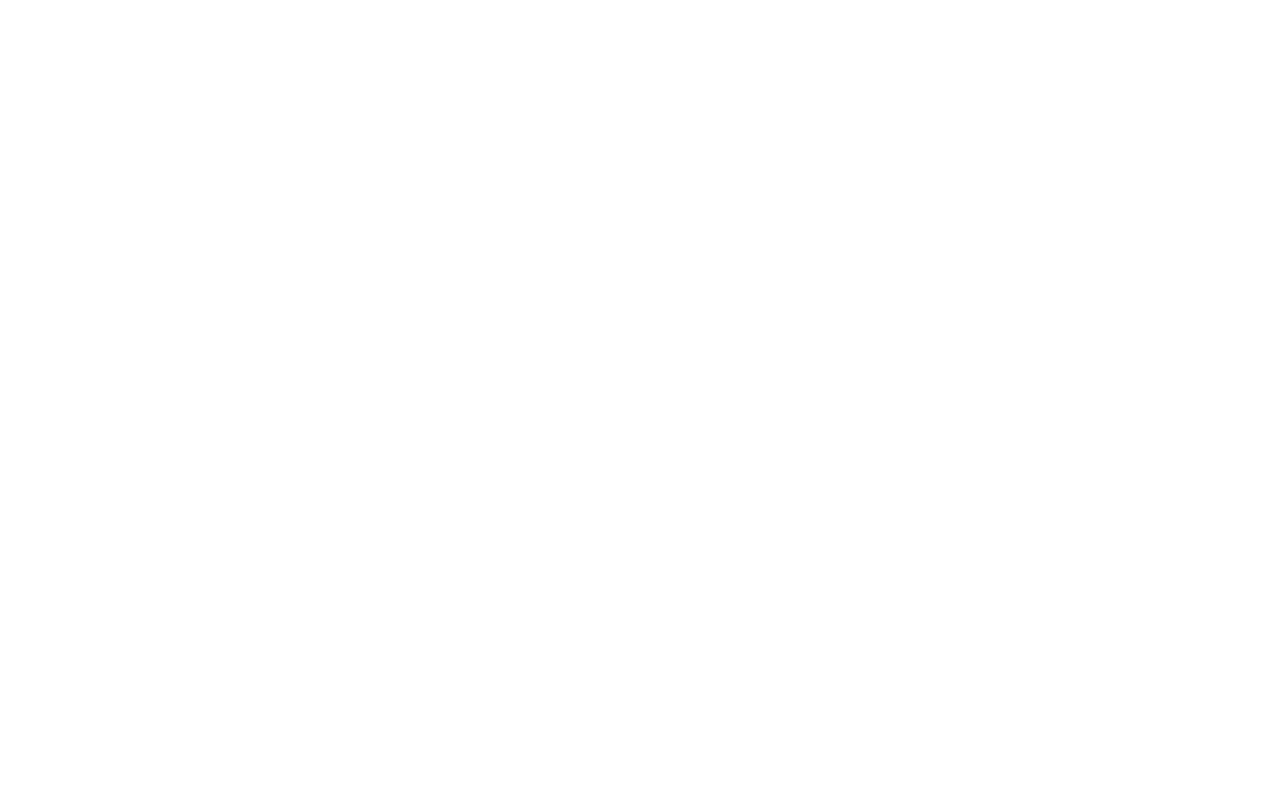
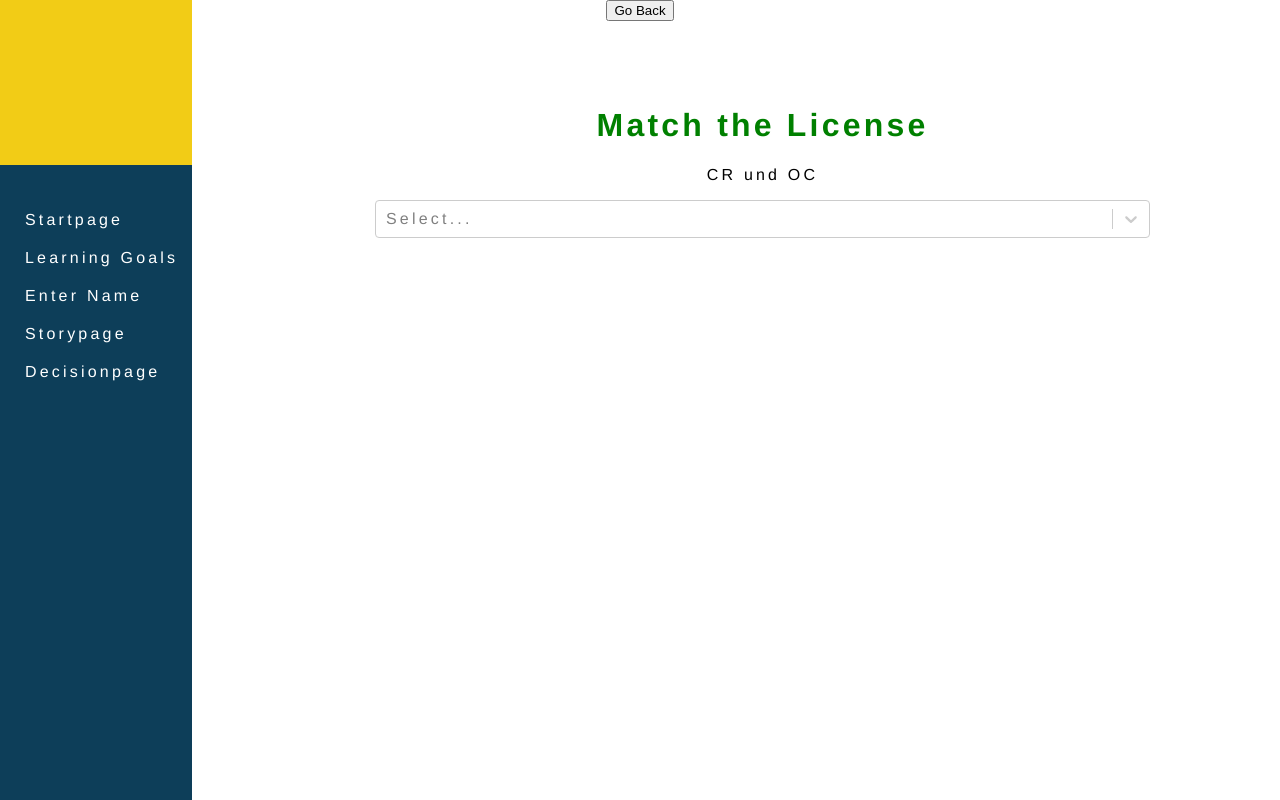
Before and after one commit to ViviZa/lawyer-dude, a React (Create React App) app: page /matchthelicense in a window 1280 px wide. Built offline with nearby package versions, Linux system fonts and the light colour scheme.

Commit message:
add MatchTheLicense template

```diff
--- a/package.json
+++ b/package.json
@@ -7,13 +7,14 @@
     "@fortawesome/free-brands-svg-icons": "^5.8.1",
     "@fortawesome/free-solid-svg-icons": "^5.8.1",
     "@fortawesome/react-fontawesome": "^0.1.4",
+    "history": "^4.9.0",
     "node-sass": "^4.12.0",
-    "history": "^4.9.0",
     "react": "^16.8.6",
     "react-dom": "^16.8.6",
     "react-router": "^5.0.0",
     "react-router-dom": "^5.0.0",
-    "react-scripts": "2.1.8"
+    "react-scripts": "2.1.8",
+    "react-select": "^2.4.3"
   },
   "scripts": {
     "start": "react-scripts start",
--- a/src/App.js
+++ b/src/App.js
@@ -9,6 +9,7 @@ import { faBars } from '@fortawesome/free-solid-svg-icons'
 import NoDesicion from './pages/TemplateNoDesicion';
 import EnterName from './pages/EnterName.jsx';
 import TemplateDecision from './pages/TemplateDecision';
+import MatchTheLicense from './games/MatchTheLicense';
 
 const history = createBrowserHistory()
 library.add(faBars);
@@ -58,6 +59,7 @@ class App extends Component {
           <Route exact path="/success" component={() => <TemplateDecision addingPages={this.addingPages}/>}/>
           <Route exact path="/finish" component={() => <NoDesicion addingPages={this.addingPages}/>}/>
           <Route exact path="/jail" component={() => <Jailpage addingPages={this.addingPages}/>}/>
+          <Route exact path="/matchthelicense" component={() => <MatchTheLicense/>}/>
       </Router>
     );
   }
--- /dev/null
+++ b/src/games/MatchTheLicense.jsx
@@ -0,0 +1,48 @@
+import React, { Component } from 'react';
+import SideNavigation from '../components/SideNavigation';
+import '../styles/style.css';
+import { withRouter } from 'react-router';
+import Select from 'react-select';
+
+const options = [
+  { value: 'CRundCC', label: 'Alle' },
+  { value: 'unklar', label: 'Kann kostenlos geändert, freigegeben und verwendet werden' },
+  { value: 'CC-O', label: 'Öffentliche Domäne' }
+];
+
+class MatchTheLicense extends Component {
+  constructor(props) {
+    super(props);
+    this.state = {
+          selectedOption: null,
+    };
+  }
+
+  handleChange = (selectedOption) => {
+     this.setState({ selectedOption });
+     console.log(`Option selected:`, selectedOption);
+  }
+
+  render() {
+  const { selectedOption } = this.state;
+    return (
+      <div className="Startpage">
+        <button onClick={() => this.props.history.goBack()}>Go Back</button>
+        <SideNavigation />
+        <div className="pagecontent">
+          <h1>
+            Match the License
+          </h1>
+          <p>CR und OC</p>
+          <Select
+                  value={selectedOption}
+                  onChange={this.handleChange}
+                  options={options}
+                />
+        </div>
+      </div>
+    );
+  }
+}
+
+export default withRouter(MatchTheLicense);
```
Also changed, not shown: 1 other file (tests, documents, lock files or other folders).
